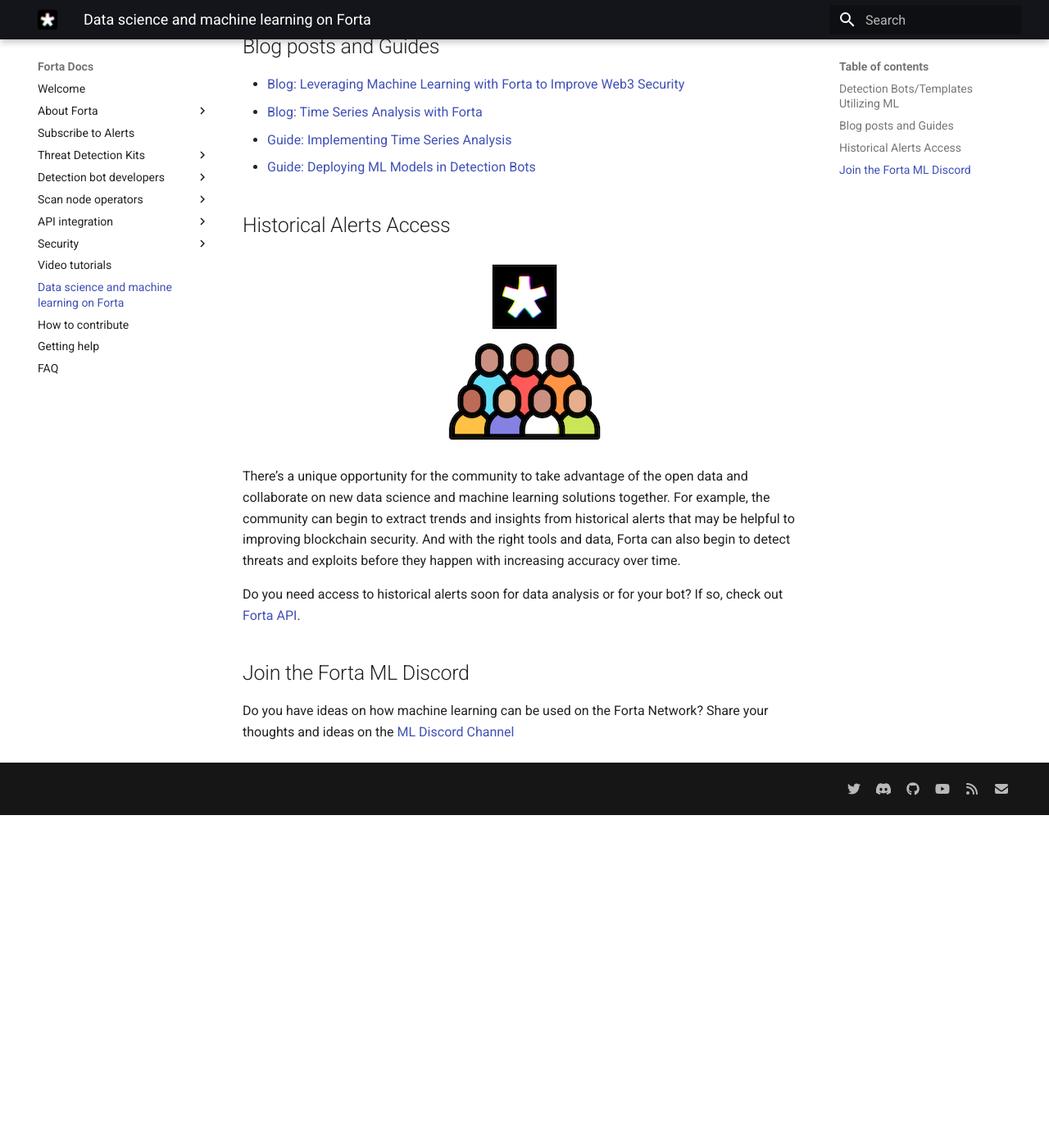
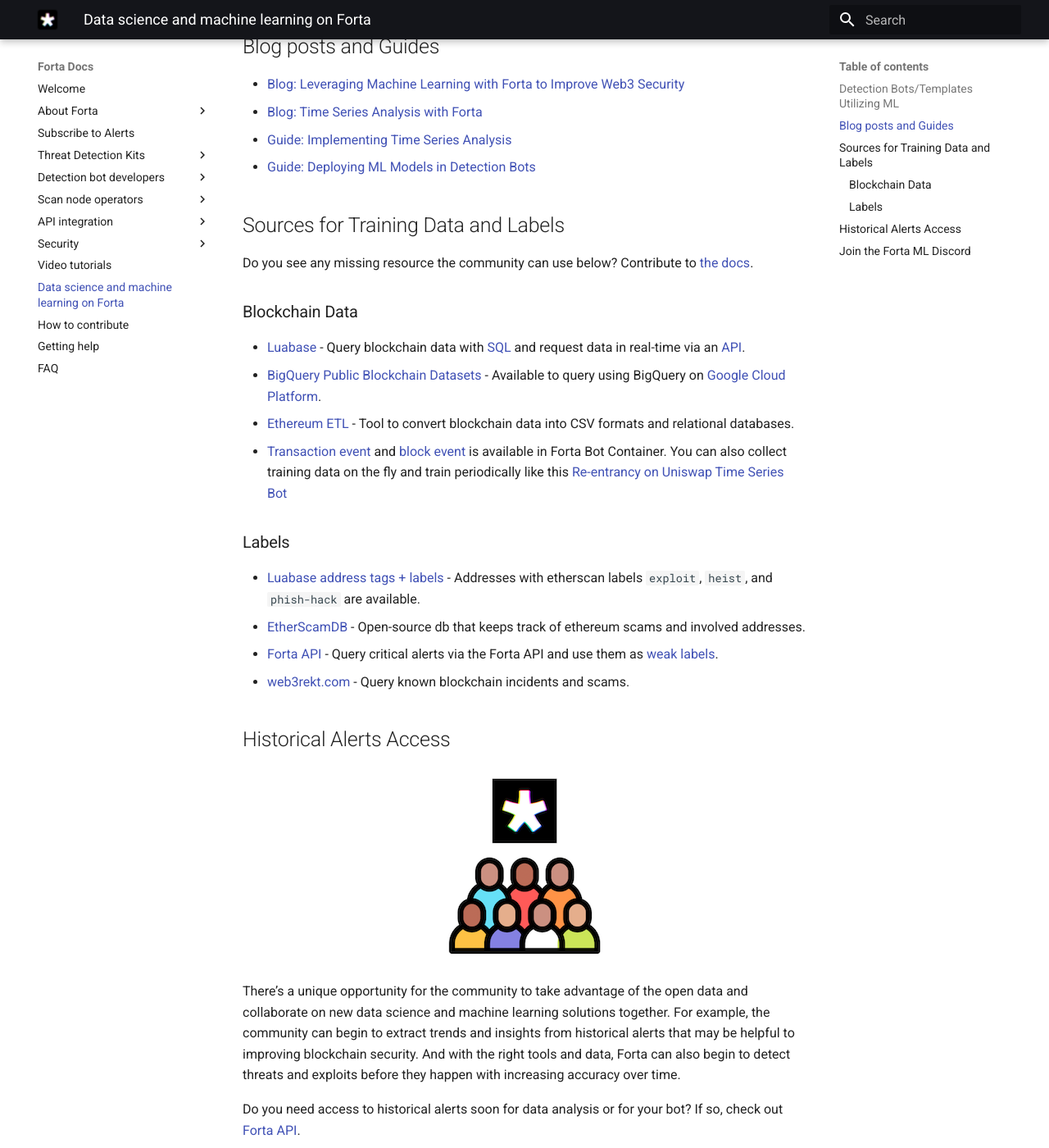
Before and after one commit to forta-network/docs, an MkDocs documentation site: the page built from docs/ds-and-ml.md, in a window 1280 px wide and 1400 px high, scrolled down 829 px. Shown: the whole window at 82% size. Built offline with MkDocs 1.6.1 and Material for MkDocs 9.7.7, drawn with Linux system fonts in a browser that asks for light colours; before the commit the page ends 1823 px from its top, so only the background shows below that.

Commit message:
Update ml docs (#95)
* Update ML page

* Add training data and label sources

```diff
--- a/docs/ds-and-ml.md
+++ b/docs/ds-and-ml.md
@@ -22,6 +22,25 @@
 * [Guide: Implementing Time Series Analysis](https://docs.forta.network/en/latest/time-series-analysis/)
 * [Guide: Deploying ML Models in Detection Bots](https://docs.forta.network/en/latest/deploying-ml-models/)
 
+## Sources for Training Data and Labels
+
+Do you see any missing resource the community can use below? Contribute to [the docs](https://github.com/forta-network/docs).
+
+### Blockchain Data
+
+* [Luabase](https://luabase.com) - Query blockchain data with [SQL](https://luabase.notion.site/2067e9caa29448ccafe729518cf67ea6?v=a370577950c0407f939df3fa7362daff&p=230bedd0413846ab84d6fea6c6aab44c&pm=s) and request data in real-time via an [API](https://luabase.notion.site/2067e9caa29448ccafe729518cf67ea6?v=a370577950c0407f939df3fa7362daff&p=0bf87e362d9645d2bc2d9876cc549a72&pm=s).
+* [BigQuery Public Blockchain Datasets](https://github.com/blockchain-etl/public-datasets) - Available to query using BigQuery on [Google Cloud Platform](https://cloud.google.com/free).
+* [Ethereum ETL](https://ethereum-etl.readthedocs.io/en/latest/) - Tool to convert blockchain data into CSV formats and relational databases.
+* [Transaction event](https://docs.forta.network/en/latest/python/#transactionevent) and [block event](https://docs.forta.network/en/latest/python/#blockevent) is available in Forta Bot Container. You can also collect training data on the fly and train periodically like this [Re-entrancy on Uniswap Time Series Bot](https://explorer.forta.network/bot/0x1e3ec10394a46d44ec0802f9e27162236cd61a1f7c13767f0c9ada7b48def6ae)
+
+### Labels
+
+* [Luabase address tags + labels](https://luabase.notion.site/Tags-521d6955dc1e472ba37dba71569666a3) - Addresses with etherscan labels `exploit`, `heist`, and `phish-hack` are available.
+* [EtherScamDB](https://github.com/CryptoScamDB/EtherScamDB) - Open-source db that keeps track of ethereum scams and involved addresses.
+* [Forta API](https://github.com/forta-network/forta-api) - Query critical alerts via the Forta API and use them as [weak labels](https://www.thoughtworks.com/en-us/insights/blog/data-science-and-analytics/weak-labeling).
+* [web3rekt.com](https://www.web3rekt.com/) - Query known blockchain incidents and scams.
+
+
 ## Historical Alerts Access
 
 <p align="center">
```
